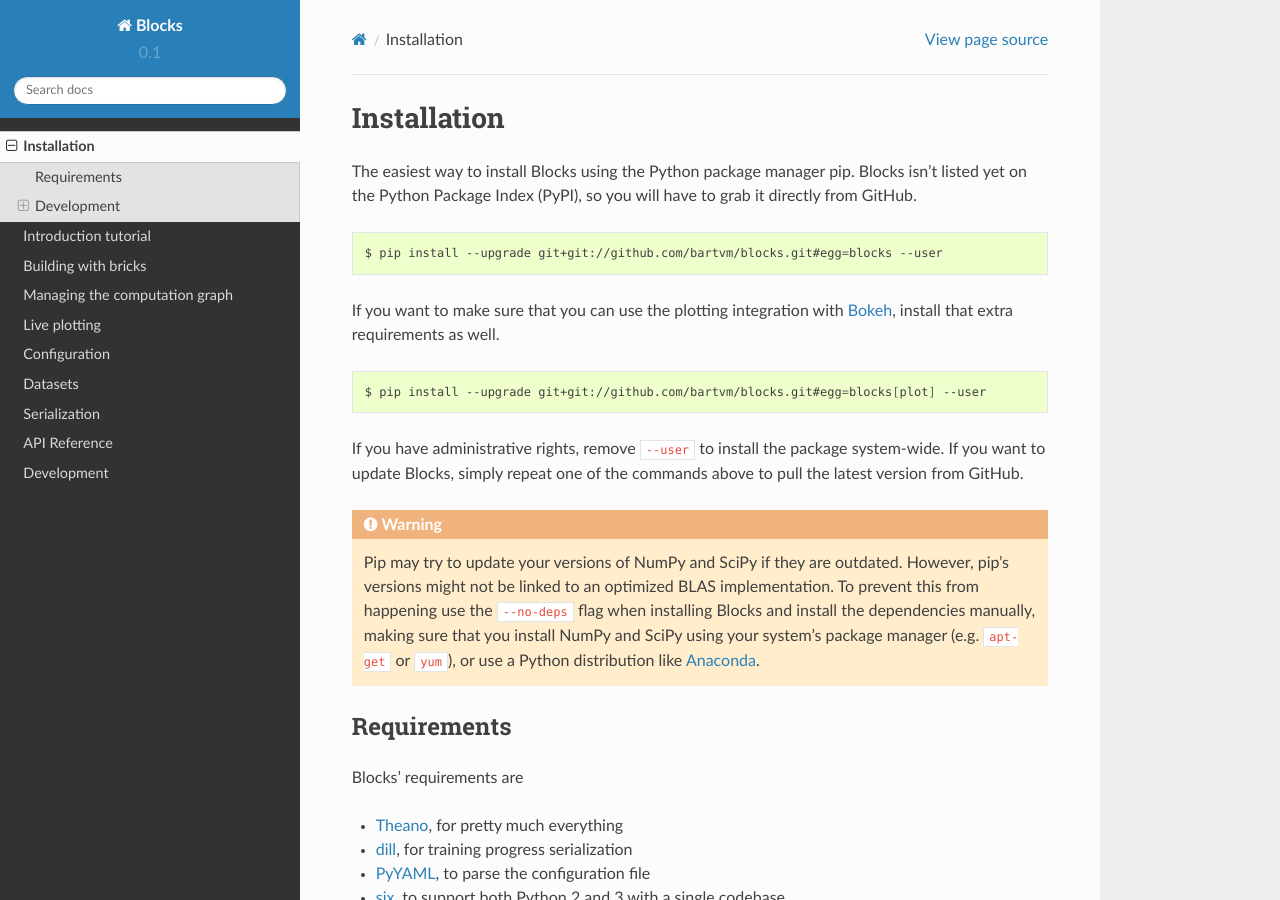
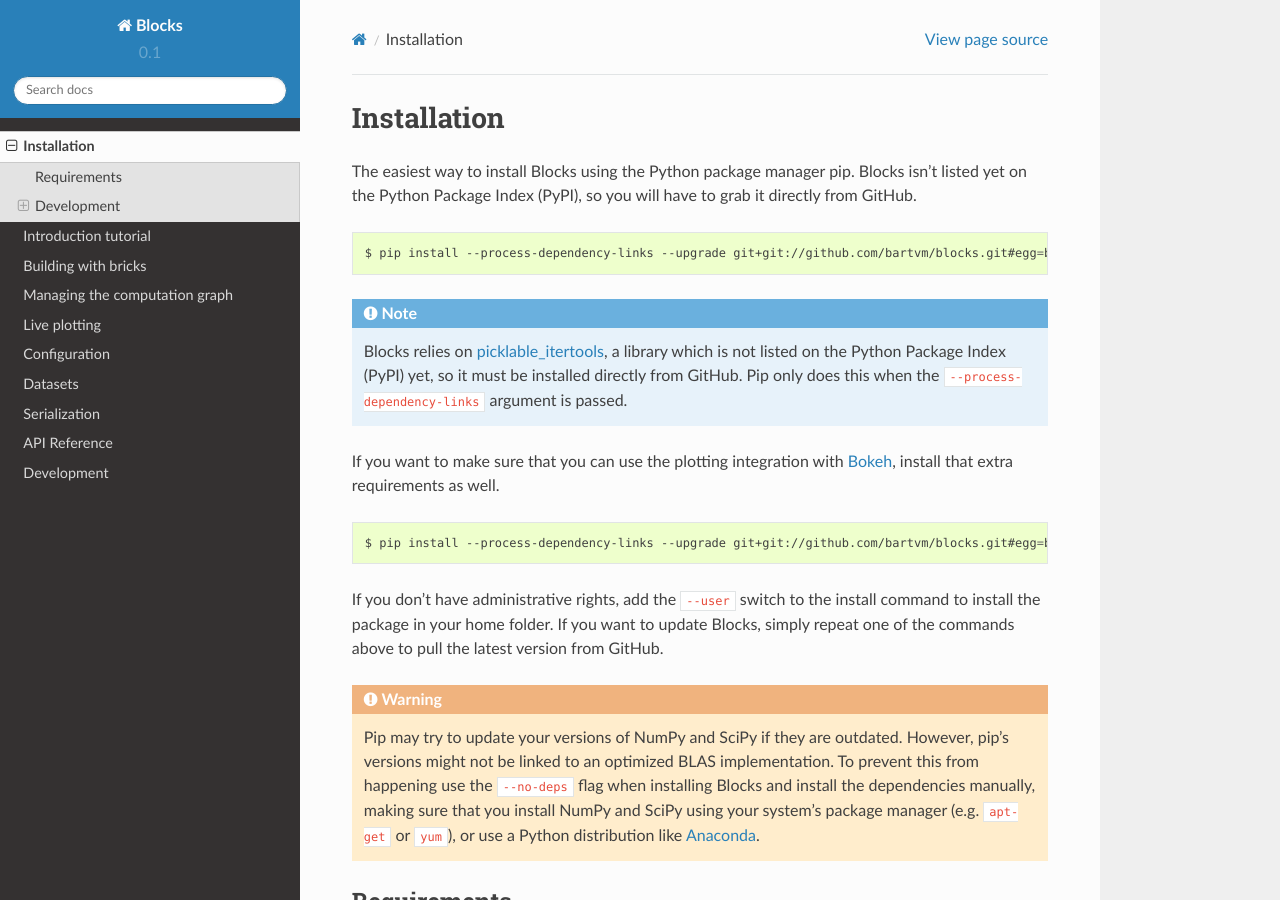
Before and after one commit to mila-iqia/blocks, a Sphinx documentation site: the page built from docs/setup.rst, in a window 1280 px wide and 900 px high. Built offline with Sphinx 7.4.7 and the Read the Docs theme 2.0.0, drawn with Linux system fonts in a browser that asks for light colours.

Commit message:
Update installation instructions and fix some doc issues

```diff
--- a/docs/setup.rst
+++ b/docs/setup.rst
@@ -1,24 +1,32 @@
 Installation
 ============
 
-The easiest way to install Blocks using the Python package manager pip.  Blocks
-isn't listed yet on the Python Package Index (PyPI), so you will have to grab
-it directly from GitHub.
+The easiest way to install Blocks using the Python package manager pip. Blocks
+isn't listed yet on the Python Package Index (PyPI), so you will have to grab it
+directly from GitHub.
 
 .. code-block:: bash
 
-   $ pip install --upgrade git+git://github.com/bartvm/blocks.git#egg=blocks --user
+   $ pip install --process-dependency-links --upgrade git+git://github.com/bartvm/blocks.git#egg=blocks
+
+.. note::
+
+   Blocks relies on `picklable_itertools`_, a library which is not listed
+   on the Python Package Index (PyPI) yet, so it must be installed directly
+   from GitHub. Pip only does this when the ``--process-dependency-links``
+   argument is passed.
 
 If you want to make sure that you can use the plotting integration with Bokeh_,
 install that extra requirements as well.
 
 .. code-block:: bash
 
-   $ pip install --upgrade git+git://github.com/bartvm/blocks.git#egg=blocks[plot] --user
+   $ pip install --process-dependency-links --upgrade git+git://github.com/bartvm/blocks.git#egg=blocks[plot]
 
-If you have administrative rights, remove ``--user`` to install the package
-system-wide. If you want to update Blocks, simply repeat one of the commands
-above to pull the latest version from GitHub.
+If you don't have administrative rights, add the ``--user`` switch to the
+install command to install the package in your home folder. If you want to
+update Blocks, simply repeat one of the commands above to pull the latest
+version from GitHub.
 
 .. warning::
 
@@ -28,6 +36,8 @@
    when installing Blocks and install the dependencies manually, making sure
    that you install NumPy and SciPy using your system's package manager (e.g.
    ``apt-get`` or ``yum``), or use a Python distribution like Anaconda_.
+
+.. _picklable_itertools: https://github.com/dwf/picklable_itertools
 
 Requirements
 ------------
```
Also changed, not shown: 2 other files.
